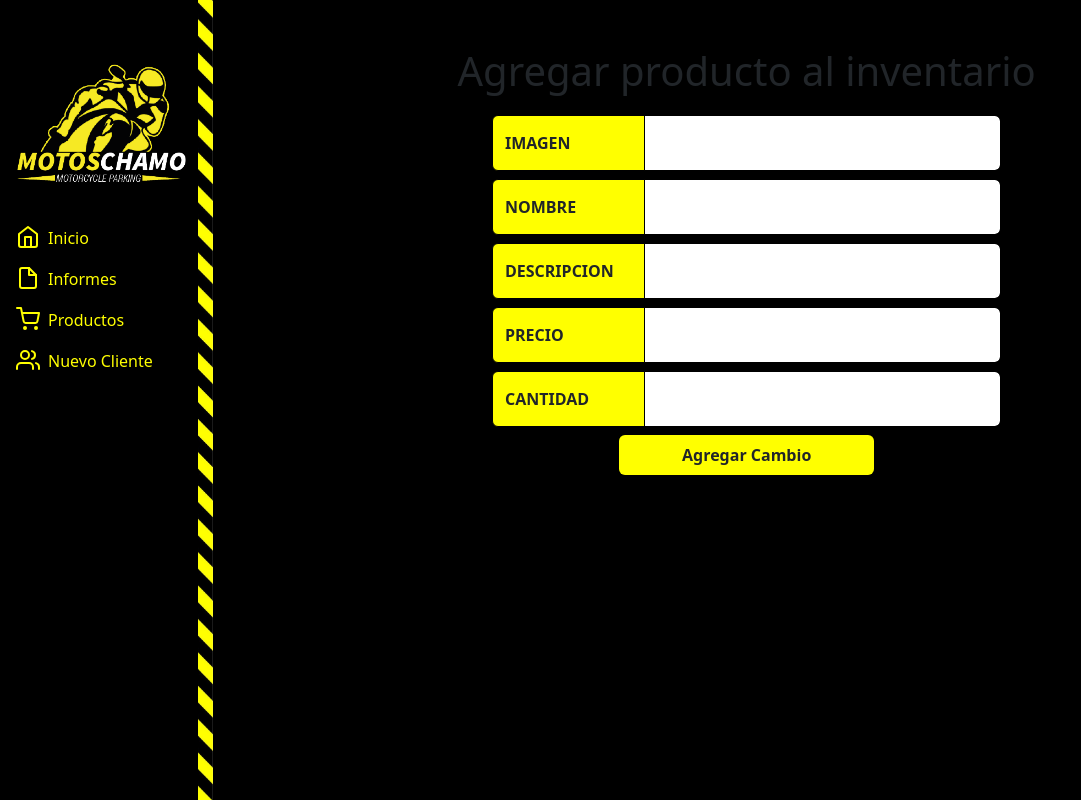
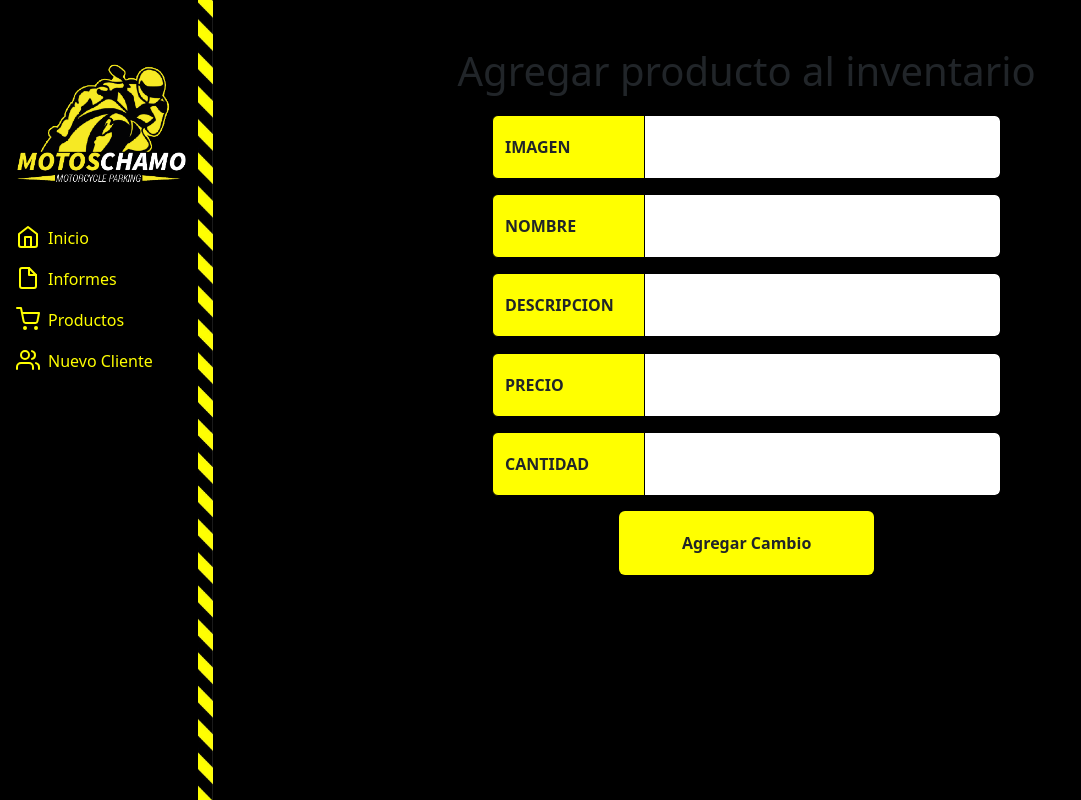
Before and after one commit to santii321/parqueadero, a React (Create React App) app in the folder parqueadero/: page /EditarProductos/1 in a window 1280 px wide. Shown: the whole page, without its empty margins (0-1081 px from the left). Built offline with nearby package versions, Linux system fonts and the light colour scheme; no server answers.

Commit message:
se actualiza input

```diff
--- a/parqueadero/src/assets/style/clientes.css
+++ b/parqueadero/src/assets/style/clientes.css
@@ -277,7 +277,7 @@
     padding:0 10px;
     border-radius: 20px;
     border: 0;
-    height: 90% !important;
+    height: 20rem !important;
     width: 90%;
     margin-top: 2rem;
  }
--- a/parqueadero/src/assets/style/productos/agregarProducto.css
+++ b/parqueadero/src/assets/style/productos/agregarProducto.css
@@ -6,10 +6,13 @@
     margin-bottom: 2%;
 }
 
+.section-agregar__form section{
+    margin-bottom: 3%;
+}
 
 .section-agregar__form span{
     width: 30%;
-    height: 7vh !important;
+    height: 4rem !important;
 
 }
 
@@ -19,12 +22,12 @@
 
 .section-agregar__form input{
     width: 70% !important;
-    height: 7vh !important;
+    height: 4rem !important;
 }
 
 .btn-almacenar{
     width: 50%;
-    height: 2.5rem;
+    height: 4rem;
     margin-left: 25%;
     background: #ffff00;
     font-weight: bold;
```
